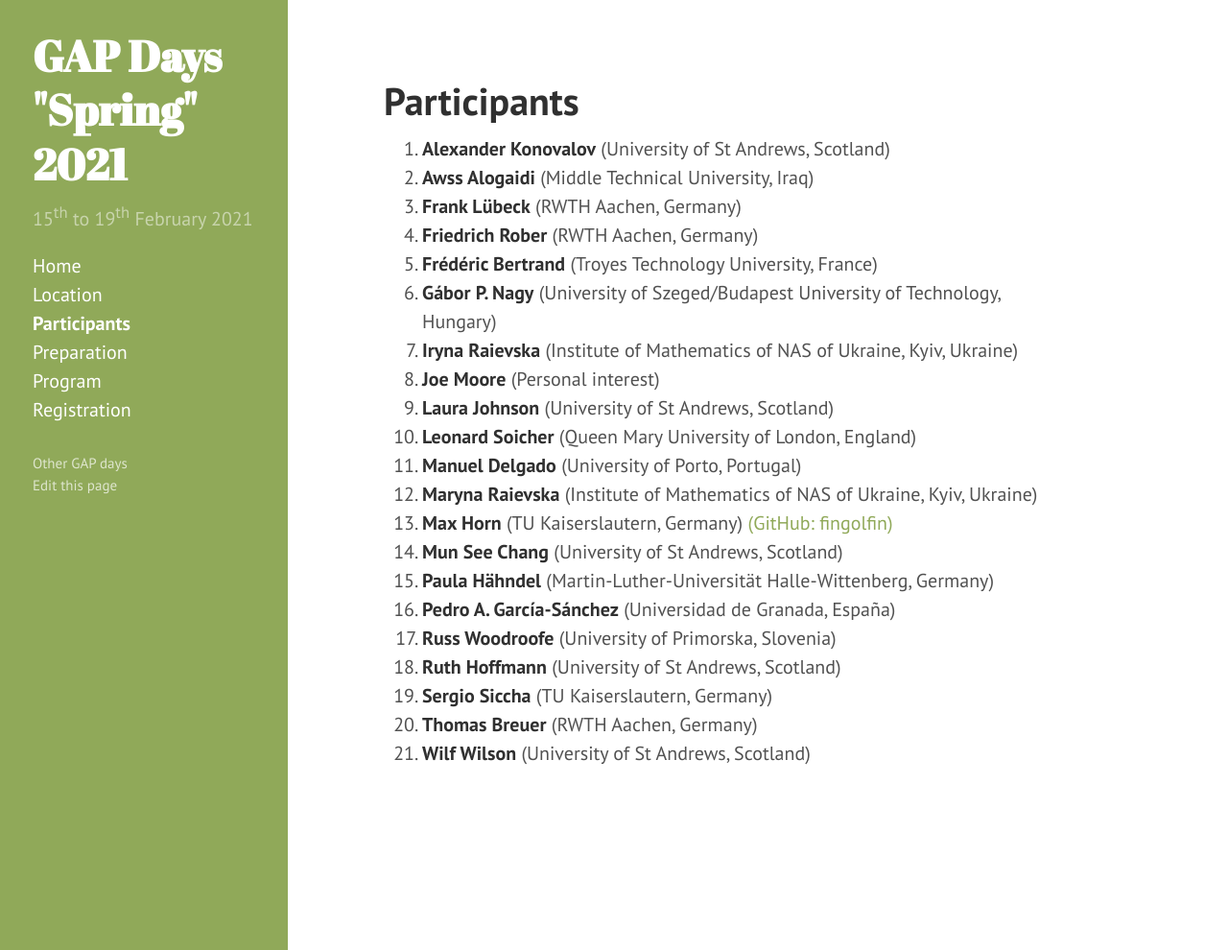
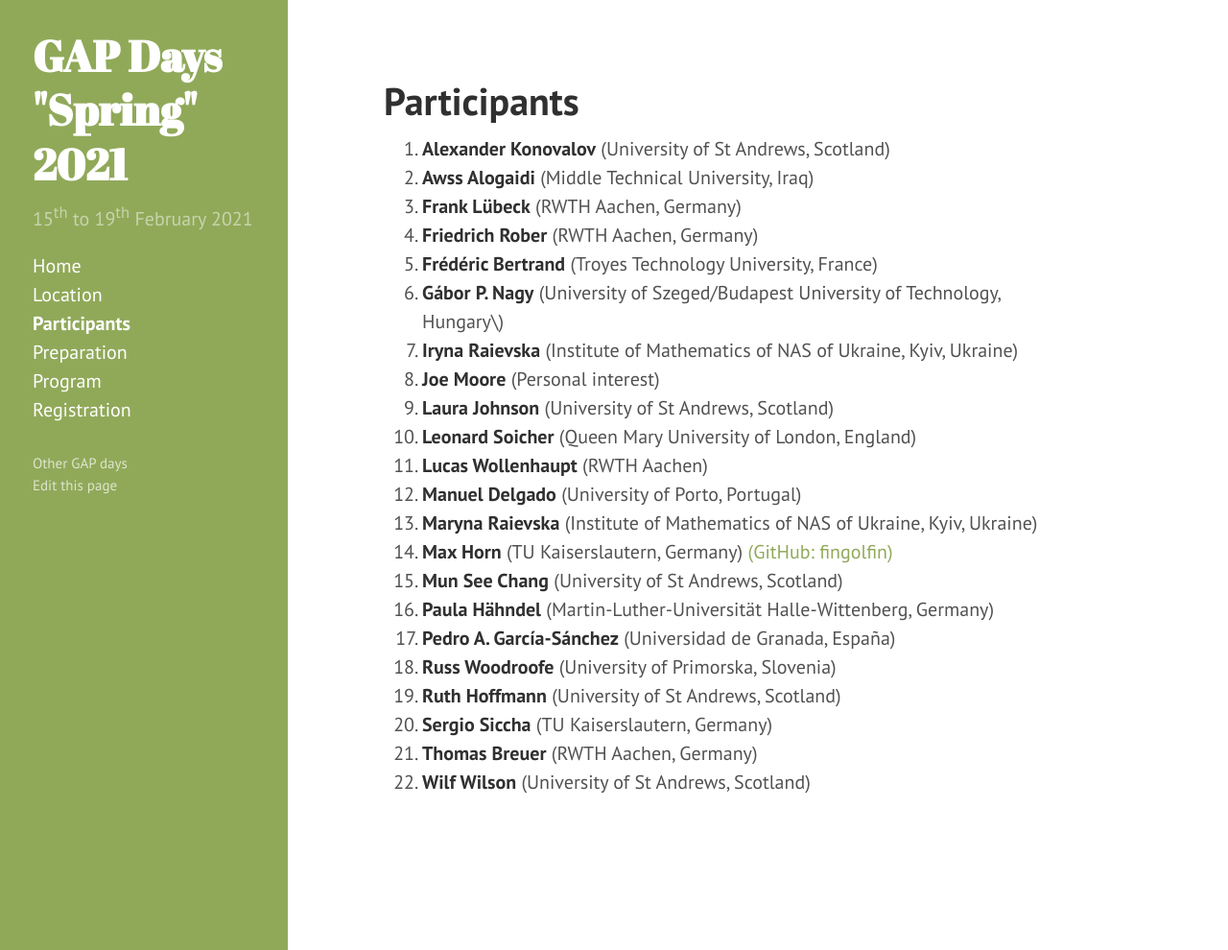
Before and after one commit to gapdays/gapdays2021-spring, a Jekyll site: the page built from participants.md, in a window 1280 px wide and 990 px high. Shown: the whole window at 96% size. Built offline with Jekyll 4.4.1, drawn with Linux system fonts in a browser that asks for light colours.

Commit message:
added participant

```diff
--- a/_data/participants.yml
+++ b/_data/participants.yml
@@ -61,4 +61,7 @@
   affiliation: RWTH Aachen, Germany
 
 - name: Gábor P. Nagy
-  affiliation: University of Szeged/Budapest University of Technology, Hungary
+  affiliation: University of Szeged/Budapest University of Technology, Hungary\
+
+- name: Lucas Wollenhaupt
+  affiliation: RWTH Aachen
```
